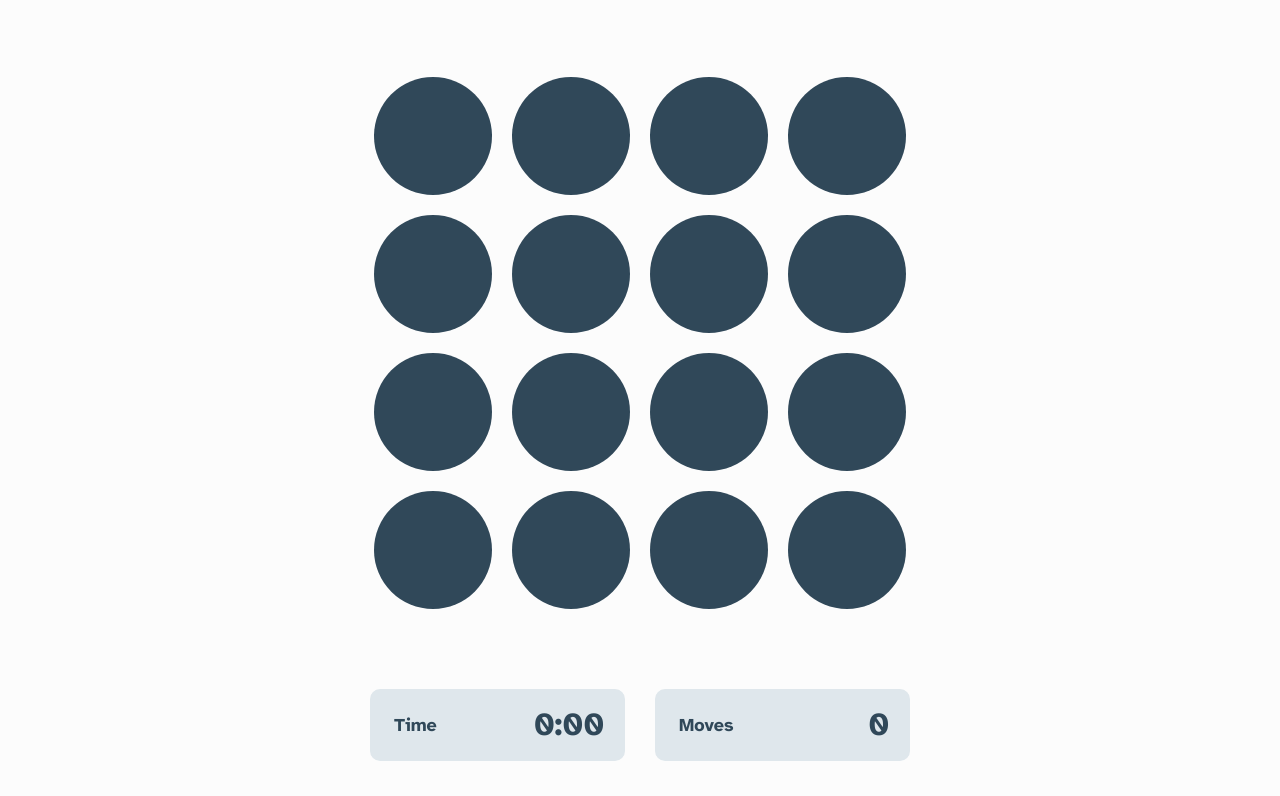
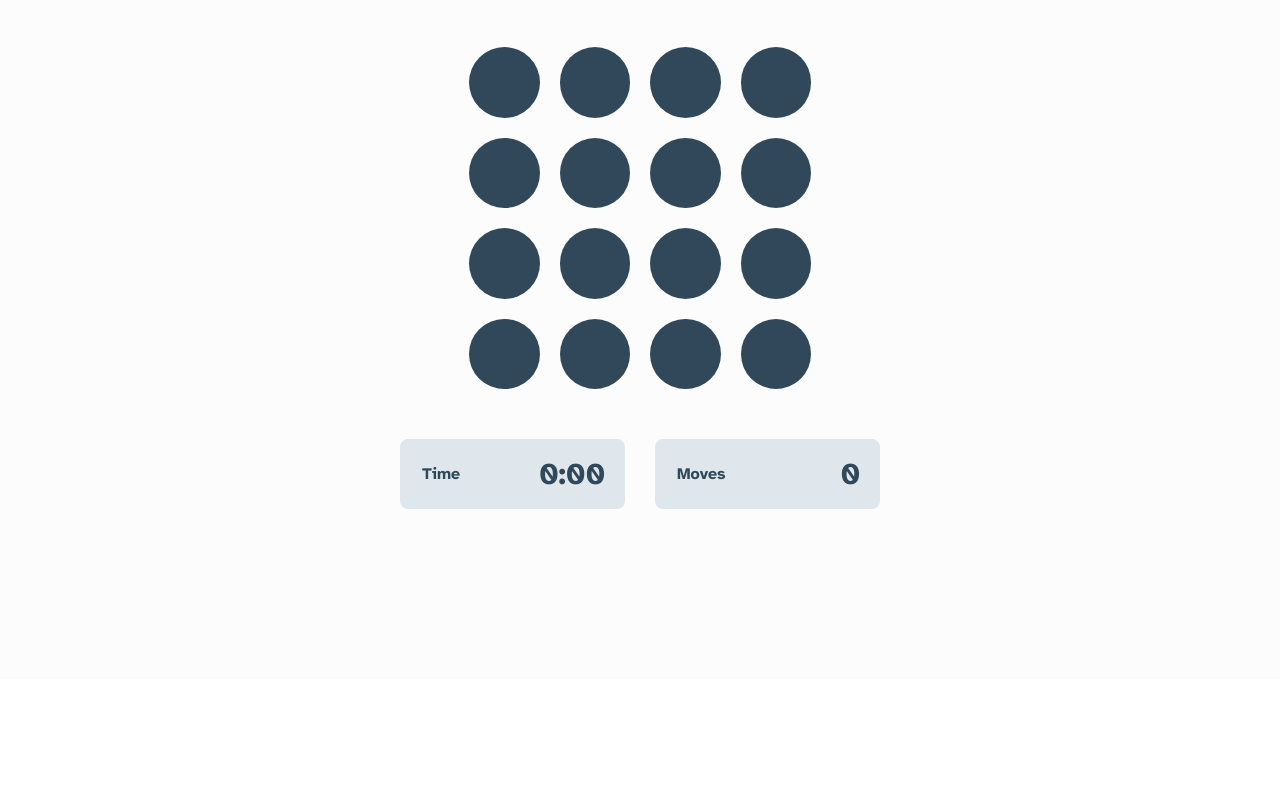
Before and after one commit to j-elorm/memory-game, a plain HTML site: page index.html in a window 1280 px wide. Both pictures are taken after a click on the button "Start Game". Shown: the part 121-917 px from the top of the page. After the commit the page ends 800 px from the top, so only its background shows below. Drawn offline with Linux system fonts and the light colour scheme.

Commit message:
modify sizes to fit device screen

```diff
--- a/styles.css
+++ b/styles.css
@@ -864,6 +864,43 @@ button {
         padding: 4.7rem 10.5rem 3.5rem;
     }
 
+    .board-container {
+        gap: 5rem;
+    }
+
+    .card-6 {
+        width: 4.28rem;
+        height: 4.28rem;
+        border-radius: 4rem;
+        font-size: 2.2rem;
+        line-height: 2.5rem;
+    }
+
+    .card-4 {
+        width: 7.05rem;
+        height: 7.05rem;
+        border-radius: 5.75rem;
+        font-size: 3.5rem;
+        line-height: 4rem;
+    }
+
+    .solo-time, .solo-moves {
+        width: 22.5rem;
+        height: 7rem;
+        border-radius: 0.8rem;
+        padding: 0 2rem 0 2.2rem;
+    }
+
+    .solo-label {
+        font-size: 1.6rem;
+        line-height: 2rem;
+    }
+
+    .solo-value {
+        font-size: 3rem;
+        line-height: 3.6rem;
+    }
+
     .modal-content {
         max-width: 65.4rem;
         border-radius: 2rem;
```
